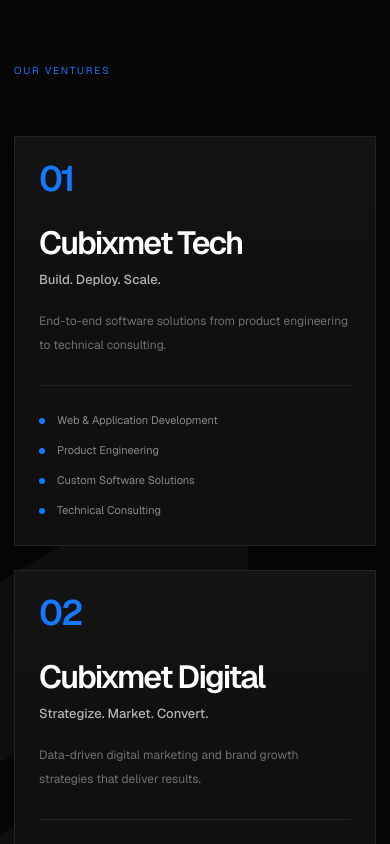
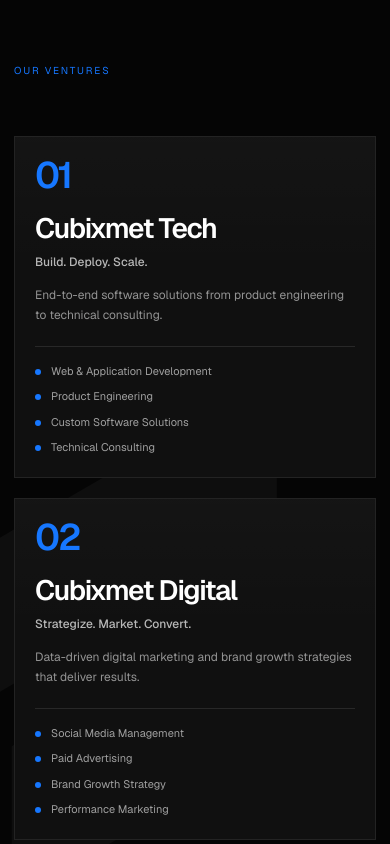
Before and after one commit to amnas-cubixmet/cubixmet, a Next.js app: page / in a window 390 px wide. Shown: the part 1540-2384 px from the top of the page. Built offline with nearby package versions, Linux system fonts and the light colour scheme.

Commit message:
style: resize staggered venture cards with responsive natural height

```diff
--- a/components/home/HomeSections.tsx
+++ b/components/home/HomeSections.tsx
@@ -254,14 +254,14 @@
           </div>
 
           <div className="lg:col-span-9">
-            <div className="grid gap-6 md:grid-cols-2 lg:relative lg:block lg:min-h-[1180px]">
+            <div className="grid items-stretch gap-5 md:grid-cols-2 md:gap-6 lg:relative lg:block lg:min-h-[1080px]">
               {ventures.map((venture, index) => {
                 const placement =
                   index === 0
-                    ? "lg:absolute lg:left-[41.667%] lg:top-0 lg:w-[58.333%]"
+                    ? "lg:absolute lg:left-[43%] lg:top-0 lg:w-[55%]"
                     : index === 1
-                      ? "lg:absolute lg:-left-[30%] lg:top-[230px] lg:w-[58.333%]"
-                      : "lg:absolute lg:left-[35%] lg:top-[665px] lg:w-[58.333%]";
+                      ? "lg:absolute lg:-left-[28%] lg:top-[235px] lg:w-[55%]"
+                      : "lg:absolute lg:left-[36%] lg:top-[630px] lg:w-[55%]";
 
                 return (
                   <article
@@ -269,36 +269,36 @@
                     data-scroll-card
                     data-scroll-delay={index * 100}
                     className={
-                      "scroll-card group relative flex min-h-[410px] flex-col overflow-hidden border border-white/8 bg-[#101010] p-6 md:min-h-[430px] md:p-8 lg:h-[430px] lg:min-h-0 " +
+                      "scroll-card group relative flex min-w-0 flex-col overflow-hidden border border-white/8 bg-[#101010] p-5 sm:p-6 md:min-h-[370px] md:p-6 lg:min-h-[390px] lg:p-7 " +
                       placement
                     }
                   >
                     <div className="pointer-events-none absolute inset-0 bg-[linear-gradient(180deg,rgba(255,255,255,.018),transparent_38%)]" />
 
                     <div className="relative z-10 flex h-full flex-col">
-                      <span className="text-[clamp(2.2rem,4vw,4.6rem)] font-semibold leading-none tracking-[-0.06em] text-[#1677FF]">
+                      <span className="text-[clamp(2.3rem,3.5vw,3.7rem)] font-semibold leading-none tracking-[-0.06em] text-[#1677FF]">
                         0{index + 1}
                       </span>
 
-                      <h3 className="mt-8 text-[clamp(2rem,3.3vw,4rem)] font-semibold leading-[.92] tracking-[-0.055em] text-white">
+                      <h3 className="mt-5 text-[clamp(1.75rem,2.65vw,2.8rem)] font-semibold leading-[1.04] tracking-[-0.045em] text-white">
                         {venture.name}
                       </h3>
 
-                      <p className="mt-3 text-[13px] font-medium text-white/68">
+                      <p className="mt-2.5 text-[12px] font-medium text-white/70 md:text-[13px]">
                         {venture.tagline}
                       </p>
 
-                      <p className="mt-5 max-w-[470px] text-[12px] leading-6 text-white/40">
+                      <p className="mt-3.5 max-w-[470px] text-[12px] leading-[1.7] text-white/55">
                         {venture.copy}
                       </p>
 
-                      <div className="mt-7 grid gap-2.5 border-t border-white/8 pt-6">
+                      <div className="mt-5 grid gap-2 border-t border-white/10 pt-4">
                         {venture.services.map((item) => (
                           <div
                             key={item}
-                            className="flex items-start gap-3 text-[11px] leading-5 text-white/50"
+                            className="flex items-start gap-2.5 text-[11px] leading-[1.6] text-white/60"
                           >
-                            <span className="mt-[8px] h-1.5 w-1.5 shrink-0 rounded-full bg-[#1677FF]" />
+                            <span className="mt-[6px] h-1.5 w-1.5 shrink-0 rounded-full bg-[#1677FF]" />
                             <span>{item}</span>
                           </div>
                         ))}
```
